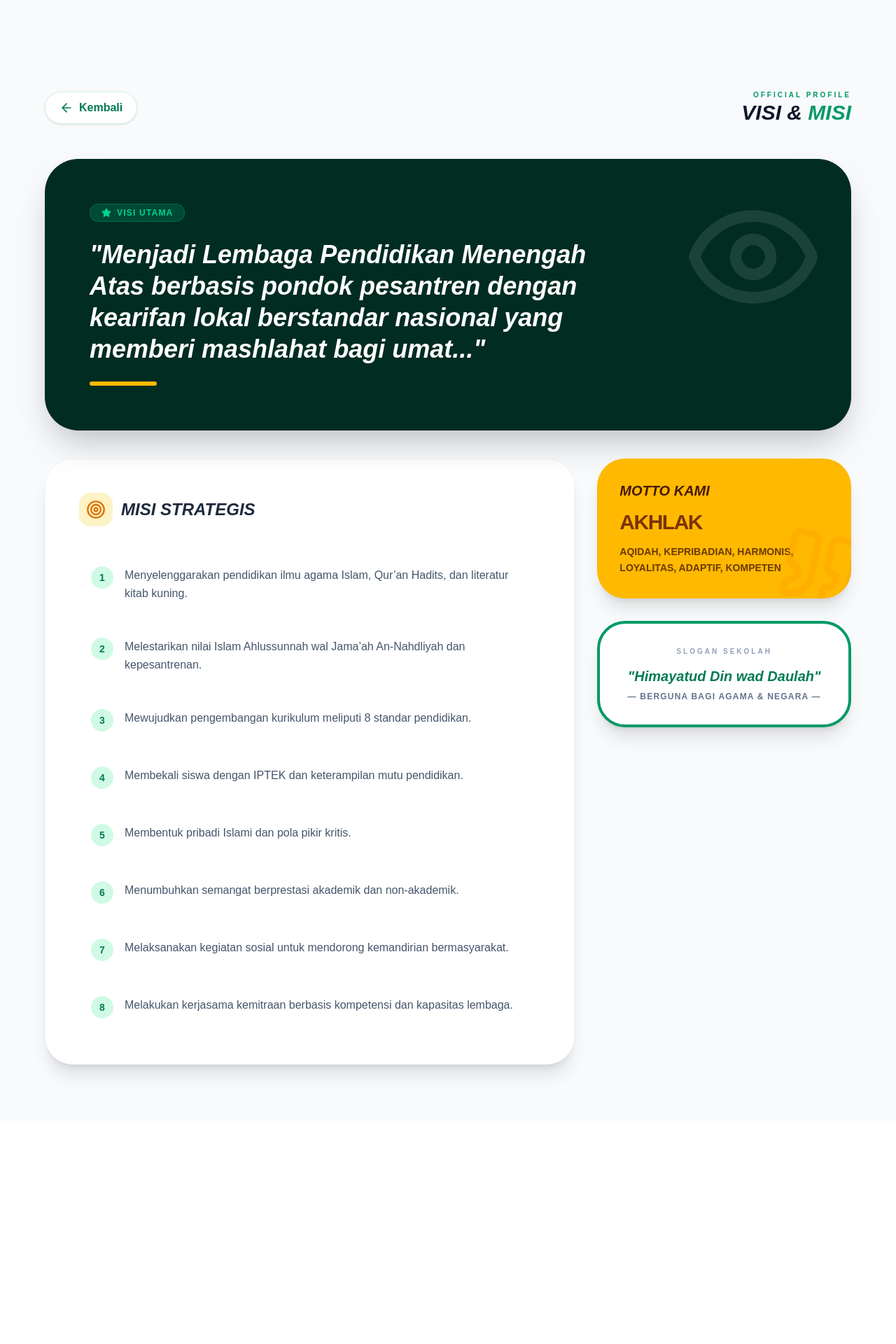
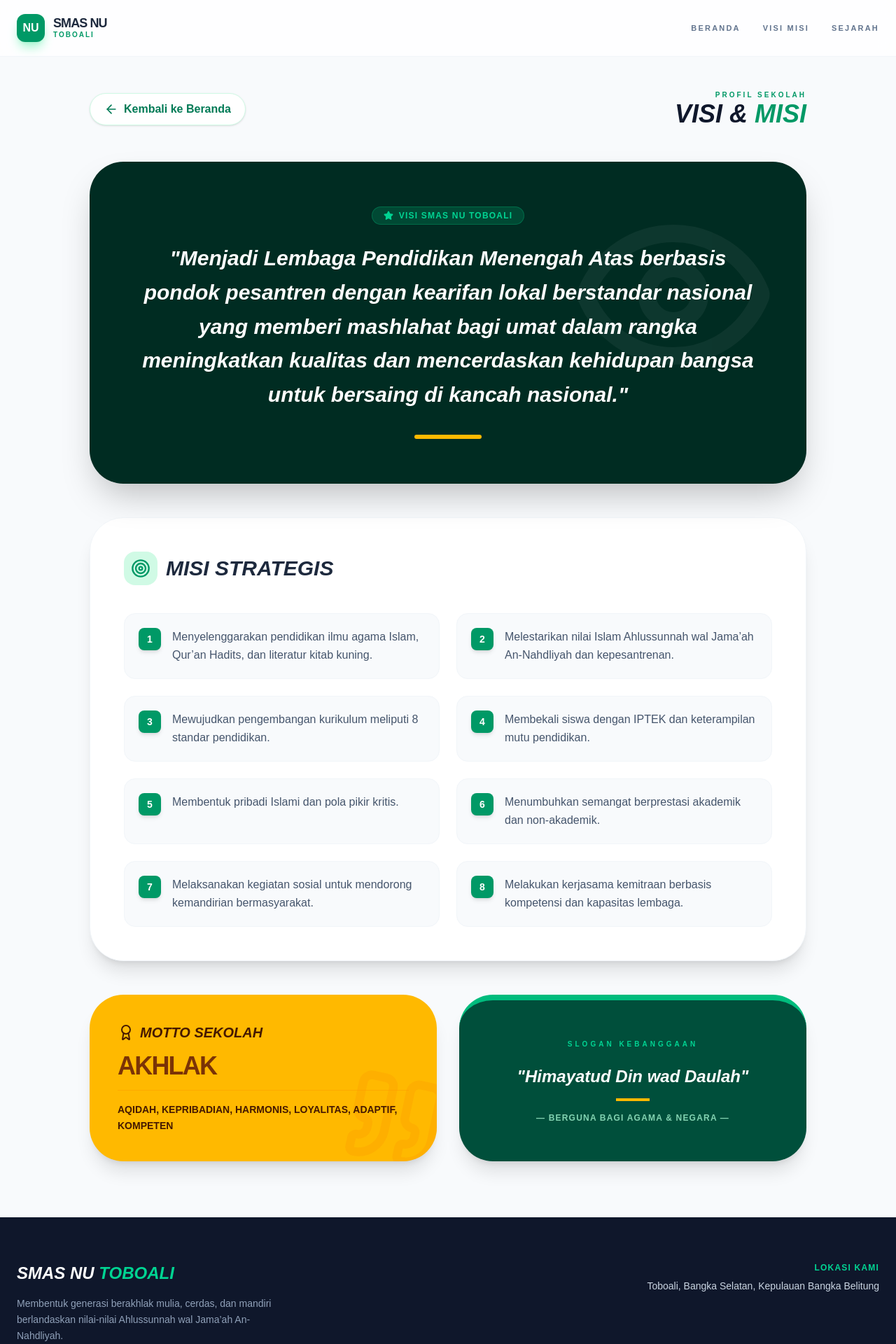
Before and after one commit to dapamutakkin44-dev/smas-nu-toboali, a Next.js app: page /profil/visi-misi in a window 1280 px wide. Shown: the top 1920 px of the page at 70% size. Before the commit the page ends 1601 px from the top, so only its background shows below. Built offline with nearby package versions, Linux system fonts and the light colour scheme.

Commit message:
navbar dan footer sudah beres

```diff
--- /dev/null
+++ b/src/app/components/Footer.tsx
@@ -0,0 +1,25 @@
+import React from 'react';
+
+export default function Footer() {
+  return (
+    <footer className="bg-slate-900 text-white py-16 px-6">
+      <div className="max-w-7xl mx-auto">
+        <div className="grid md:grid-cols-2 gap-12 mb-12">
+          <div>
+            <h2 className="text-2xl font-black mb-4 italic">SMAS NU <span className="text-emerald-400">TOBOALI</span></h2>
+            <p className="text-slate-400 text-sm leading-relaxed max-w-sm">
+              Membentuk generasi berakhlak mulia, cerdas, dan mandiri berlandaskan nilai-nilai Ahlussunnah wal Jama’ah An-Nahdliyah.
+            </p>
+          </div>
+          <div className="md:text-right">
+            <p className="text-emerald-400 font-bold uppercase tracking-widest text-xs mb-2">Lokasi Kami</p>
+            <p className="text-slate-300 text-sm">Toboali, Bangka Selatan, Kepulauan Bangka Belitung</p>
+          </div>
+        </div>
+        <div className="pt-8 border-t border-slate-800 text-center text-slate-500 text-[10px] uppercase tracking-[0.3em]">
+          © 2026 SMAS NU Toboali - All Rights Reserved
+        </div>
+      </div>
+    </footer>
+  );
+}
--- /dev/null
+++ b/src/app/components/Navbar.tsx
@@ -0,0 +1,29 @@
+"use client";
+import React from 'react';
+import Link from 'next/link';
+
+export default function Navbar() {
+  return (
+    <nav className="fixed top-0 w-full z-[100] bg-white/80 backdrop-blur-md border-b border-slate-100">
+      <div className="max-w-7xl mx-auto px-6 h-20 flex items-center justify-between">
+        {/* LOGO */}
+        <Link href="/" className="flex items-center gap-3">
+          <div className="w-10 h-10 bg-emerald-600 rounded-xl flex items-center justify-center text-white font-black shadow-lg shadow-emerald-200">
+            NU
+          </div>
+          <div className="flex flex-col">
+            <span className="font-black text-slate-800 tracking-tighter text-lg leading-none">SMAS NU</span>
+            <span className="text-emerald-600 font-bold text-[10px] tracking-[0.2em] uppercase">Toboali</span>
+          </div>
+        </Link>
+
+        {/* MENU */}
+        <div className="hidden md:flex items-center gap-8 text-[11px] font-black text-slate-500 uppercase tracking-[0.2em]">
+          <Link href="/" className="hover:text-emerald-600 transition-colors">Beranda</Link>
+          <Link href="/profil/visi-misi" className="hover:text-emerald-600 transition-colors">Visi Misi</Link>
+          <Link href="/profil/sejarah" className="hover:text-emerald-600 transition-colors">Sejarah</Link>
+        </div>
+      </div>
+    </nav>
+  );
+}
--- a/src/app/layout.tsx
+++ b/src/app/layout.tsx
@@ -1,7 +1,9 @@
 import type { Metadata } from "next";
 import { Geist, Geist_Mono } from "next/font/google";
 import "./globals.css";
-
+// Import komponen Navbar dan Footer (sesuaikan jalurnya kalau error)
+import Navbar from "./components/Navbar";
+import Footer from "./components/Footer";
 const geistSans = Geist({
   variable: "--font-geist-sans",
   subsets: ["latin"],
@@ -12,7 +14,6 @@ const geistMono = Geist_Mono({
   subsets: ["latin"],
 });
 
-// Judul website yang muncul di tab browser & Google
 export const metadata: Metadata = {
   title: "SMAS NU TOBOALI - Berakhlak & Kompeten",
   description: "Website resmi SMAS NU TOBOALI, sekolah menengah atas berbasis pondok pesantren di Bangka Selatan.",
@@ -25,10 +26,15 @@ export default function RootLayout({
 }>) {
   return (
     <html lang="id" suppressHydrationWarning>
-      <body
-        className={`${geistSans.variable} ${geistMono.variable} antialiased`}
-      >
+      <body className={`${geistSans.variable} ${geistMono.variable} antialiased`}>
+        {/* Navbar ditaruh di atas biar muncul di setiap halaman */}
+        <Navbar />
+
+        {/* Isi halaman (Visi Misi, Sejarah, dll) akan muncul di sini */}
         {children}
+
+        {/* Footer ditaruh di bawah biar muncul di setiap halaman */}
+        <Footer />
       </body>
     </html>
   );
--- a/src/app/profil/visi-misi/page.tsx
+++ b/src/app/profil/visi-misi/page.tsx
@@ -2,7 +2,7 @@
 import React from 'react';
 import { motion } from 'framer-motion';
 import Link from 'next/link';
-import { ArrowLeft, Target, Eye, Star, CheckCircle2, Quote } from 'lucide-react';
+import { ArrowLeft, Target, Eye, Star, Quote, Award } from 'lucide-react';
 
 export default function VisiMisiPage() {
   const misiList = [
@@ -17,95 +17,99 @@ export default function VisiMisiPage() {
   ];
 
   return (
-    <main className="min-h-screen bg-[#f8fafc] pt-32 pb-20 px-4 overflow-hidden">
-      <div className="max-w-6xl mx-auto">
-        {/* Navigasi & Header */}
+    <main className="min-h-screen bg-[#f8fafc] pt-32 pb-20 px-4">
+      <div className="max-w-5xl mx-auto">
+
+        {/* Header & Back Button */}
         <div className="flex flex-col md:flex-row justify-between items-start md:items-center mb-12 gap-4">
           <Link href="/" className="group flex items-center gap-2 text-emerald-700 font-bold bg-white px-5 py-2.5 rounded-full shadow-sm hover:shadow-md transition-all border border-emerald-100">
-            <ArrowLeft size={20} className="group-hover:-translate-x-1 transition-transform" /> Kembali
+            <ArrowLeft size={20} className="group-hover:-translate-x-1 transition-transform" /> Kembali ke Beranda
           </Link>
-          <div className="text-right">
-            <span className="text-emerald-600 font-black tracking-[0.3em] uppercase text-[10px] block">Official Profile</span>
-            <h1 className="text-3xl font-black text-slate-900 uppercase italic">Visi & <span className="text-emerald-600">Misi</span></h1>
+          <div className="md:text-right">
+            <span className="text-emerald-600 font-black tracking-[0.3em] uppercase text-[10px] block">Profil Sekolah</span>
+            <h1 className="text-4xl font-black text-slate-900 uppercase italic">Visi & <span className="text-emerald-600">Misi</span></h1>
           </div>
         </div>
 
-        {/* Hero Visi - Tampilan Lebih Gahar */}
+        {/* SECTION 1: VISI (Besar & Center) */}
         <motion.section
           initial={{ opacity: 0, y: 30 }}
           animate={{ opacity: 1, y: 0 }}
-          className="relative bg-emerald-950 rounded-[3rem] p-8 md:p-16 overflow-hidden shadow-2xl mb-10"
+          className="relative bg-emerald-950 rounded-[3rem] p-10 md:p-16 overflow-hidden shadow-2xl mb-12 text-center"
         >
-          <div className="absolute top-0 right-0 p-10 opacity-10 text-white">
-            <Eye size={200} />
+          <div className="absolute top-0 right-0 p-10 opacity-5 text-white">
+            <Eye size={300} />
           </div>
-          <div className="relative z-10 max-w-3xl">
+          <div className="relative z-10 max-w-4xl mx-auto">
             <div className="inline-flex items-center gap-2 bg-emerald-500/20 text-emerald-400 px-4 py-1 rounded-full text-xs font-bold uppercase tracking-widest mb-6 border border-emerald-500/30">
-              <Star size={14} fill="currentColor" /> Visi Utama
+              <Star size={14} fill="currentColor" /> Visi SMAS NU Toboali
             </div>
-            <h2 className="text-white text-2xl md:text-4xl font-black leading-tight italic mb-6">
-              "Menjadi Lembaga Pendidikan Menengah Atas berbasis pondok pesantren dengan kearifan lokal berstandar nasional yang memberi mashlahat bagi umat..."
+            <h2 className="text-white text-2xl md:text-3xl font-bold leading-relaxed italic mb-8">
+              "Menjadi Lembaga Pendidikan Menengah Atas berbasis pondok pesantren dengan kearifan lokal berstandar nasional yang memberi mashlahat bagi umat dalam rangka meningkatkan kualitas dan mencerdaskan kehidupan bangsa untuk bersaing di kancah nasional."
             </h2>
-            <div className="h-1.5 w-24 bg-amber-400 rounded-full"></div>
+            <div className="h-1.5 w-24 bg-amber-400 rounded-full mx-auto"></div>
           </div>
         </motion.section>
 
-        {/* Grid Misi & Motto */}
-        <div className="grid lg:grid-cols-3 gap-8">
-          {/* Misi List - 2/3 Width */}
+        {/* SECTION 2: MISI (Full Width) */}
+        <motion.section
+          initial={{ opacity: 0, y: 20 }}
+          animate={{ opacity: 1, y: 0 }}
+          className="bg-white rounded-[3rem] p-8 md:p-12 shadow-xl border border-slate-100 mb-12"
+        >
+          <div className="flex items-center gap-3 mb-10 justify-center md:justify-start">
+            <div className="w-12 h-12 bg-emerald-100 rounded-2xl flex items-center justify-center text-emerald-600">
+              <Target size={28} />
+            </div>
+            <h3 className="text-3xl font-black text-slate-800 uppercase italic">Misi Strategis</h3>
+          </div>
+          <div className="grid md:grid-cols-2 gap-6">
+            {misiList.map((item, index) => (
+              <div key={index} className="flex gap-4 p-5 rounded-2xl bg-slate-50 border border-slate-100 hover:border-emerald-200 hover:bg-emerald-50 transition-all group">
+                <span className="flex-shrink-0 w-8 h-8 rounded-lg bg-emerald-600 text-white flex items-center justify-center font-bold text-sm shadow-md">
+                  {index + 1}
+                </span>
+                <p className="text-slate-600 font-medium leading-relaxed group-hover:text-slate-900">{item}</p>
+              </div>
+            ))}
+          </div>
+        </motion.section>
+
+        {/* SECTION 3: MOTTO & SLOGAN (Di Bawah) */}
+        <div className="grid md:grid-cols-2 gap-8">
           <motion.div
             initial={{ opacity: 0, x: -20 }}
             animate={{ opacity: 1, x: 0 }}
-            className="lg:col-span-2 bg-white rounded-[2.5rem] p-8 md:p-12 shadow-xl border border-slate-100"
+            className="bg-amber-400 rounded-[3rem] p-10 shadow-xl relative overflow-hidden flex flex-col justify-center"
           >
-            <div className="flex items-center gap-3 mb-10">
-              <div className="w-12 h-12 bg-amber-100 rounded-2xl flex items-center justify-center text-amber-600">
-                <Target size={28} />
-              </div>
-              <h3 className="text-2xl font-black text-slate-800 uppercase italic">Misi Strategis</h3>
-            </div>
-            <div className="grid md:grid-cols-1 gap-4">
-              {misiList.map((item, index) => (
-                <div key={index} className="group flex gap-4 p-4 rounded-2xl hover:bg-emerald-50 transition-colors border border-transparent hover:border-emerald-100">
-                  <div className="flex-shrink-0 w-8 h-8 rounded-full bg-emerald-100 text-emerald-700 flex items-center justify-center font-bold text-sm">
-                    {index + 1}
-                  </div>
-                  <p className="text-slate-600 font-medium leading-relaxed group-hover:text-slate-900 transition-colors">{item}</p>
-                </div>
-              ))}
+            <Quote className="absolute -right-4 -bottom-4 text-amber-500/30 rotate-12" size={150} />
+            <div className="relative z-10">
+              <h3 className="text-amber-950 font-black uppercase italic text-xl mb-4 flex items-center gap-2">
+                <Award size={24} /> Motto Sekolah
+              </h3>
+              <p className="text-amber-900 font-black text-4xl leading-none tracking-tighter mb-4">AKHLAK</p>
+              <p className="text-amber-950 font-bold text-sm leading-relaxed uppercase border-t border-amber-500/50 pt-4">
+                Aqidah, Kepribadian, Harmonis, Loyalitas, Adaptif, Kompeten
+              </p>
             </div>
           </motion.div>
 
-          {/* Motto & Slogan - 1/3 Width */}
-          <div className="space-y-8">
           <motion.div
             initial={{ opacity: 0, x: 20 }}
             animate={{ opacity: 1, x: 0 }}
-              className="bg-amber-400 rounded-[2.5rem] p-8 shadow-xl relative overflow-hidden group"
+            className="bg-emerald-900 rounded-[3rem] p-10 shadow-xl text-center flex flex-col justify-center border-t-8 border-emerald-500"
           >
-              <Quote className="absolute -right-4 -bottom-4 text-amber-500/30 rotate-12 group-hover:scale-110 transition-transform" size={120} />
-              <h3 className="text-amber-950 font-black uppercase italic text-xl mb-4">Motto Kami</h3>
-              <p className="text-amber-900 font-black text-3xl leading-none tracking-tighter">AKHLAK</p>
-              <p className="mt-4 text-amber-950/80 font-bold text-sm leading-relaxed uppercase">
-                Aqidah, Kepribadian, Harmonis, Loyalitas, Adaptif, Kompeten
-              </p>
-            </motion.div>
-
-            <motion.div
-              initial={{ opacity: 0, scale: 0.9 }}
-              animate={{ opacity: 1, scale: 1 }}
-              className="bg-white border-4 border-emerald-600 rounded-[2.5rem] p-8 shadow-xl text-center"
-            >
-              <h3 className="text-slate-400 font-black uppercase text-[10px] tracking-[0.3em] mb-4">Slogan Sekolah</h3>
-              <p className="text-emerald-700 font-black text-xl italic mb-2 leading-tight">
+            <h3 className="text-emerald-400 font-black uppercase text-[10px] tracking-[0.4em] mb-6">Slogan Kebanggaan</h3>
+            <p className="text-white font-black text-2xl italic mb-4 leading-tight">
               "Himayatud Din wad Daulah"
             </p>
-              <p className="text-slate-500 font-bold text-xs uppercase tracking-widest">
+            <div className="w-12 h-1 bg-amber-400 mx-auto mb-4"></div>
+            <p className="text-emerald-200/80 font-bold text-xs uppercase tracking-widest">
               — Berguna bagi Agama & Negara —
             </p>
           </motion.div>
         </div>
-        </div>
+
       </div>
     </main>
   );
```
Lines whose indentation alone changed are shown as unchanged.
